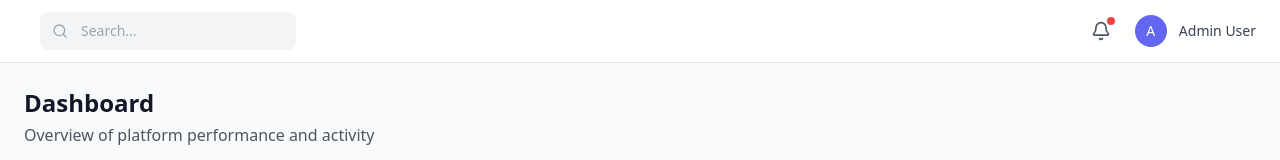
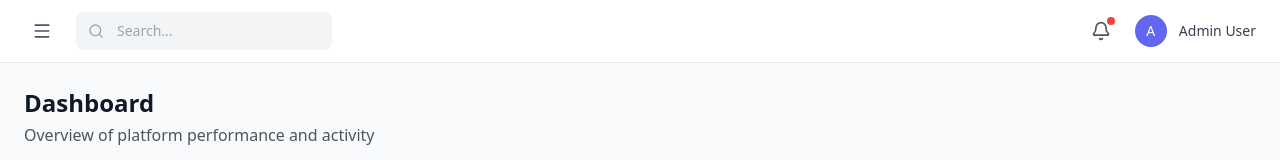
Before and after one commit to sreedhar-98/delivery-management-system, a React (Vite) app: page / in a window 1280 px wide. Shown: the top 160 px of the page. Built offline with nearby package versions, Linux system fonts and the light colour scheme.

Commit message:
Commit from Dualite Alpha:

```diff
--- a/src/components/Header.jsx
+++ b/src/components/Header.jsx
@@ -8,7 +8,7 @@ const Header = ({ toggleSidebar }) => {
         <div className="flex items-center space-x-4">
           <button
             onClick={toggleSidebar}
-            className="p-2 rounded-lg hover:bg-gray-100 lg:hidden"
+            className="p-2 rounded-lg hover:bg-gray-100"
           >
             <Menu className="w-5 h-5 text-gray-600" />
           </button>
```
